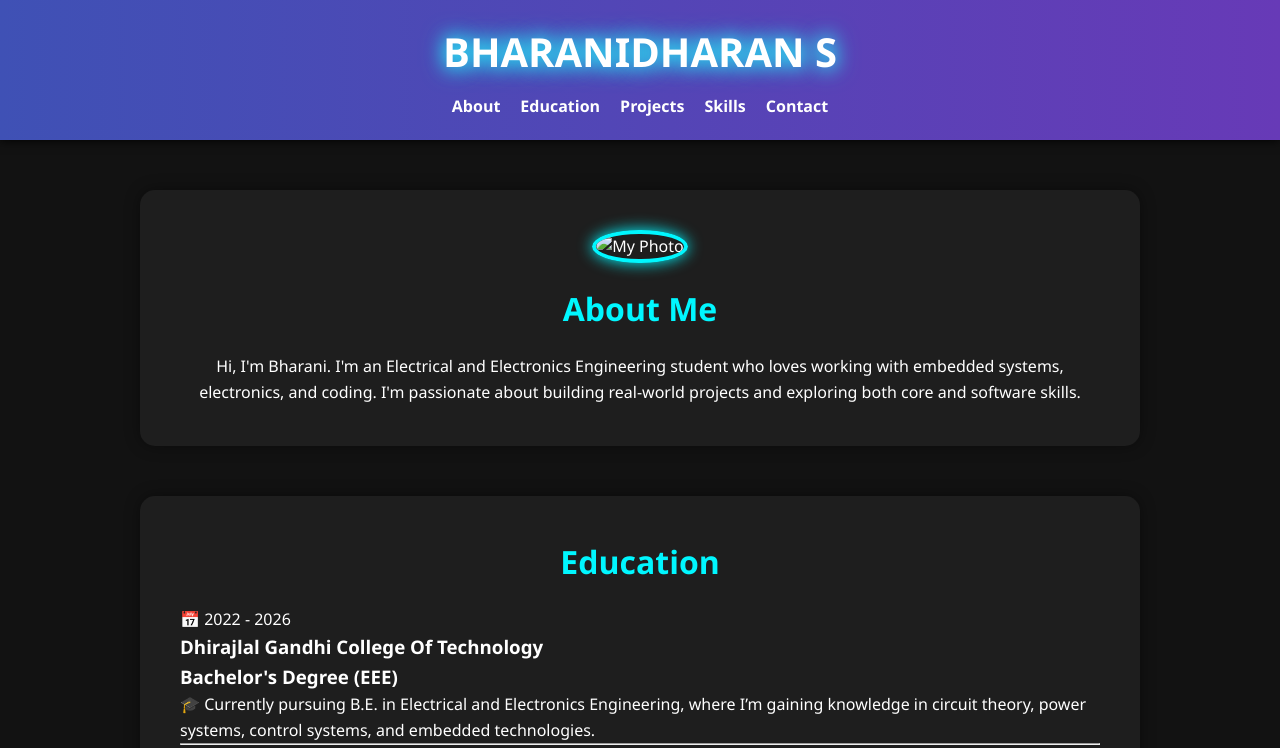
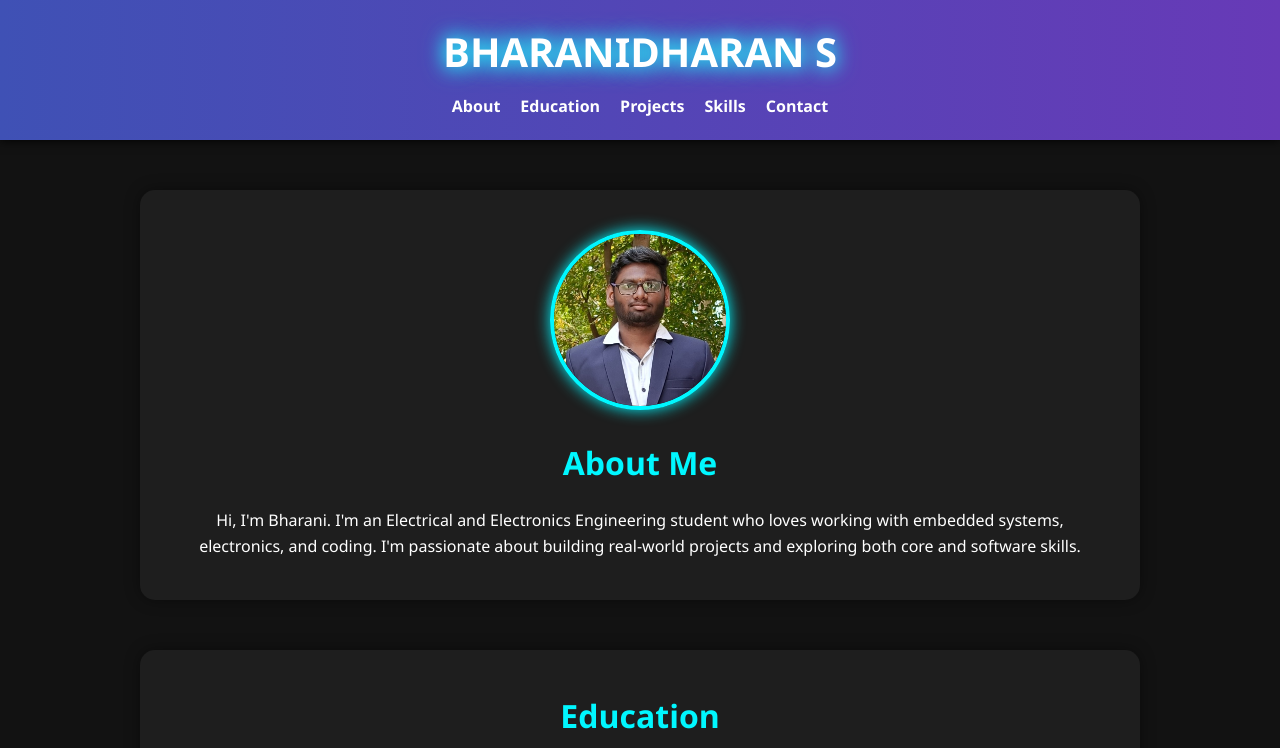
Before and after one commit to Bharani-5433/myporttfolio, a plain HTML site: page index.html in a window 1280 px wide. Shown: the top 748 px of the page. Drawn offline with Linux system fonts and the light colour scheme.

Commit message:
Add files via upload

```diff
--- a/index.html
+++ b/index.html
@@ -24,7 +24,7 @@
   <!-- Profile Photo + About -->
   <section id="about" class="fade-in">
     <div class="profile-container">
-      <img src="C:\Users\bhara\OneDrive\Pictures\Camera Roll\bharani1.jpg" alt="My Photo" class="profile-pic" />
+      <img src="bharani1.jpg" alt="My Photo" class="profile-pic" />
       <h2>About Me</h2>
       <p>Hi, I'm Bharani. I'm an Electrical and Electronics Engineering student who loves working with embedded systems, electronics, and coding. I'm passionate about building real-world projects and exploring both core and software skills.</p>
     </div>
```
Also changed, not shown: bharani1.jpg (added).
